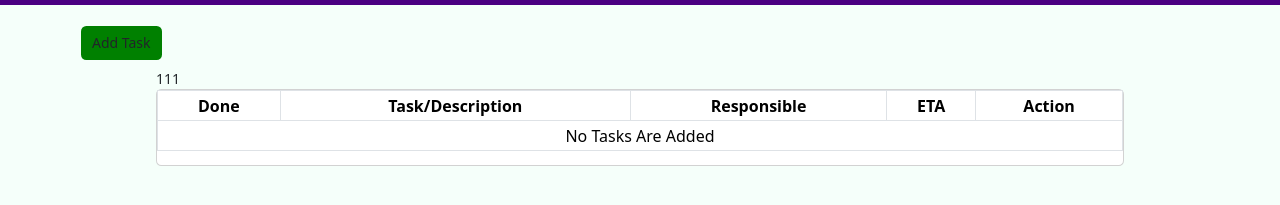
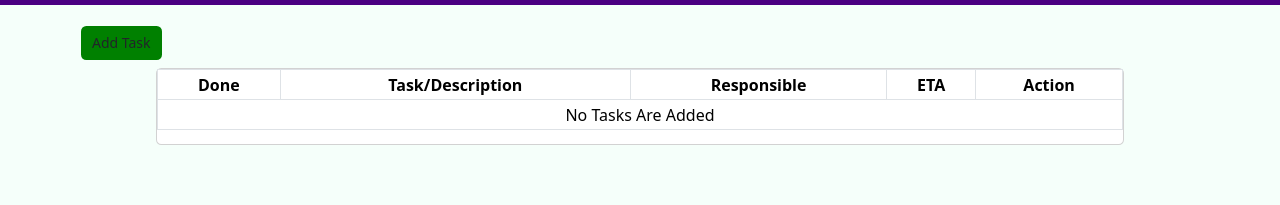
Before and after one commit to Kiranpal489/todolist, a plain HTML site: page index.html in a window 1280 px wide. Shown: the part 79-284 px from the top of the page. Drawn offline with nearby package versions, Linux system fonts and the light colour scheme.

Commit message:
Update index.html

```diff
--- a/index.html
+++ b/index.html
@@ -140,7 +140,7 @@
         </div>
         <div class="container py-5 px-5">
             <div class="d-flex justify-content-center">
-                <div class="col-11">111
+                <div class="col-11">
                     <div class="card">
                         <div class="card-table">
                             <div class="table-responsive">
```
